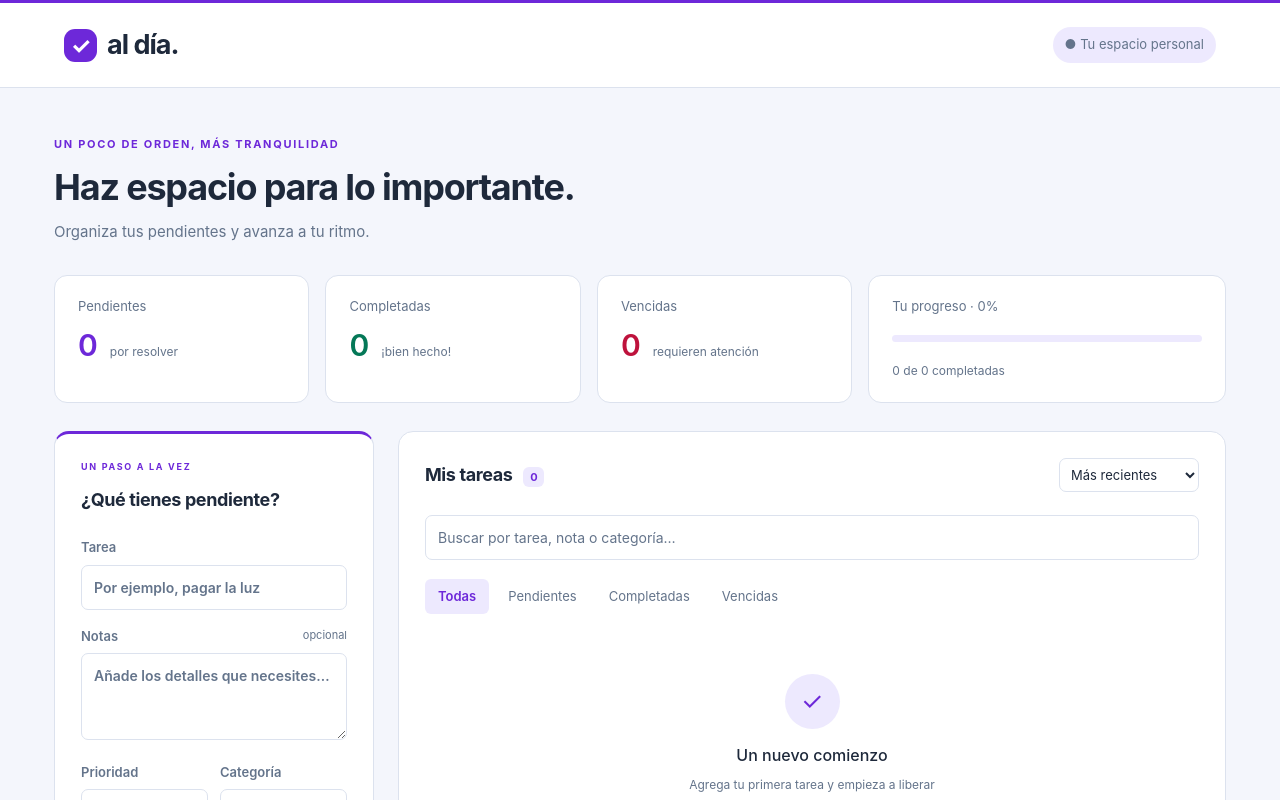
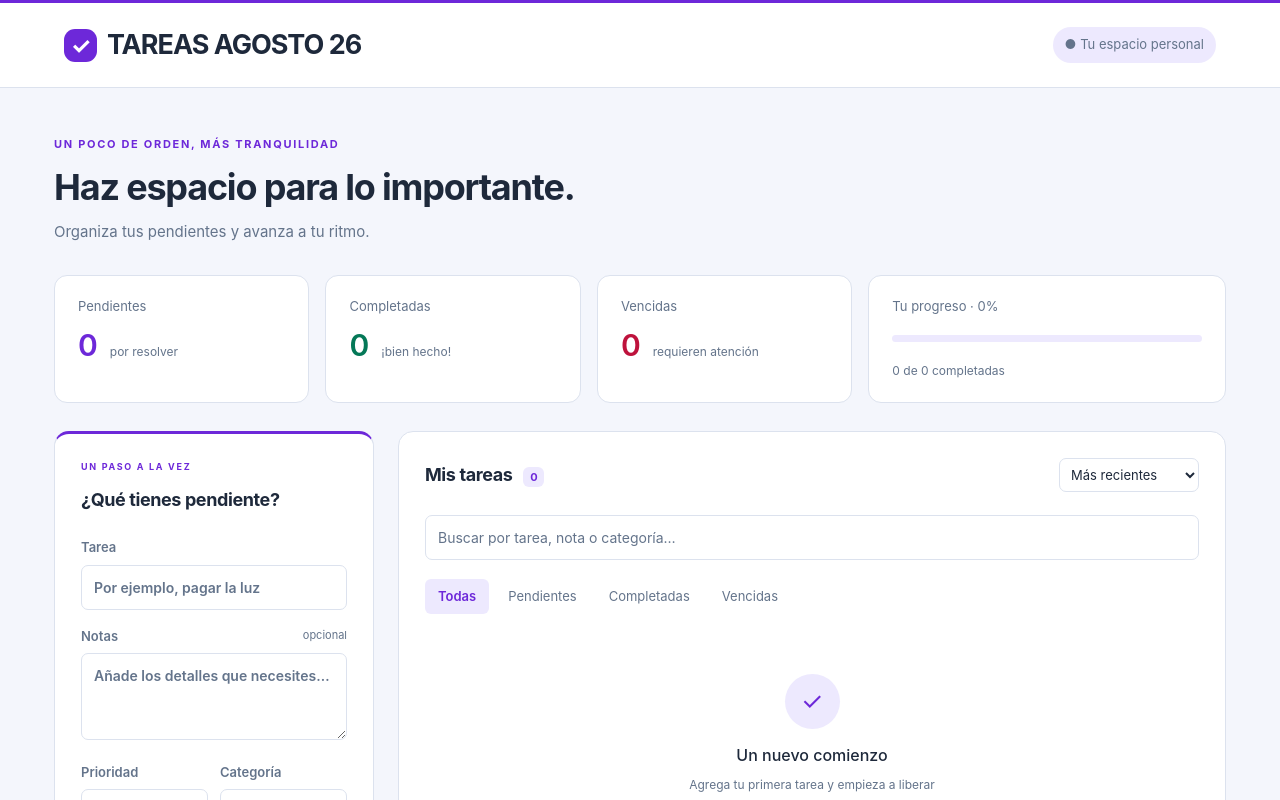
Before and after one commit to claguzzi/TAREAS26, a React (Vite) app: page / in a window 1280 px wide. Shown: the top 800 px of the page. Built offline with nearby package versions, Linux system fonts and the light colour scheme.

Commit message:
Primer commit

```diff
--- a/src/App.jsx
+++ b/src/App.jsx
@@ -26,7 +26,7 @@ export default function App() {
     if (save(tasks.filter(t => t.id !== task.id))) { setDeleted(task); if(editing?.id === task.id) setEditing(null); }
   }
   return <>
-    <header className="topbar"><a className="brand" href="#"><span>✓</span> al día.</a><span className="local-badge">● Tu espacio personal</span></header>
+    <header className="topbar"><a className="brand" href="#"><span>✓</span> TAREAS AGOSTO 26</a><span className="local-badge">● Tu espacio personal</span></header>
     <main>
       <section className="intro"><p className="eyebrow">UN POCO DE ORDEN, MÁS TRANQUILIDAD</p><h1>Haz espacio para lo importante.</h1><p>Organiza tus pendientes y avanza a tu ritmo.</p></section>
       {error && <p role="alert" className="error">{error}</p>}
```
